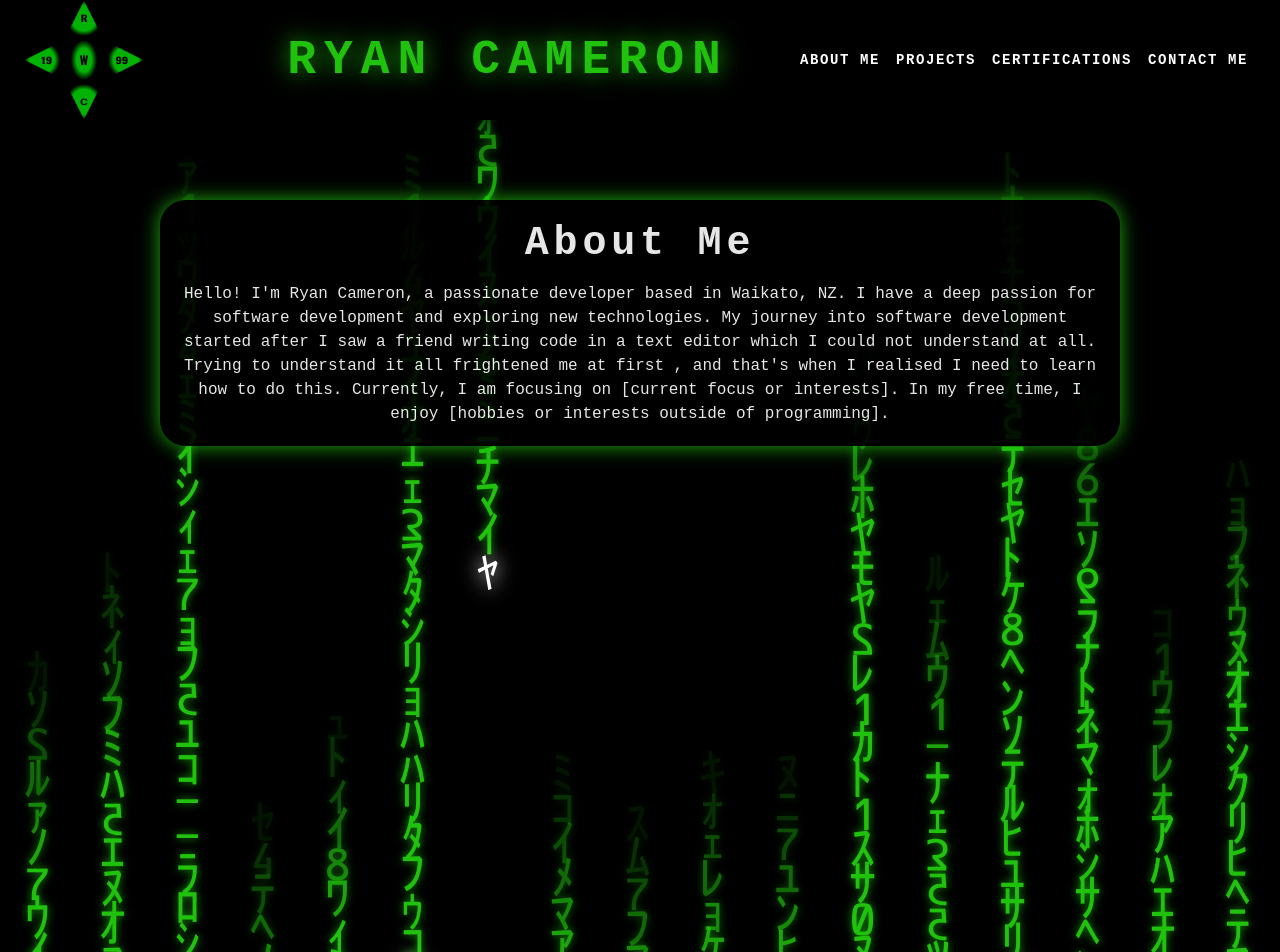
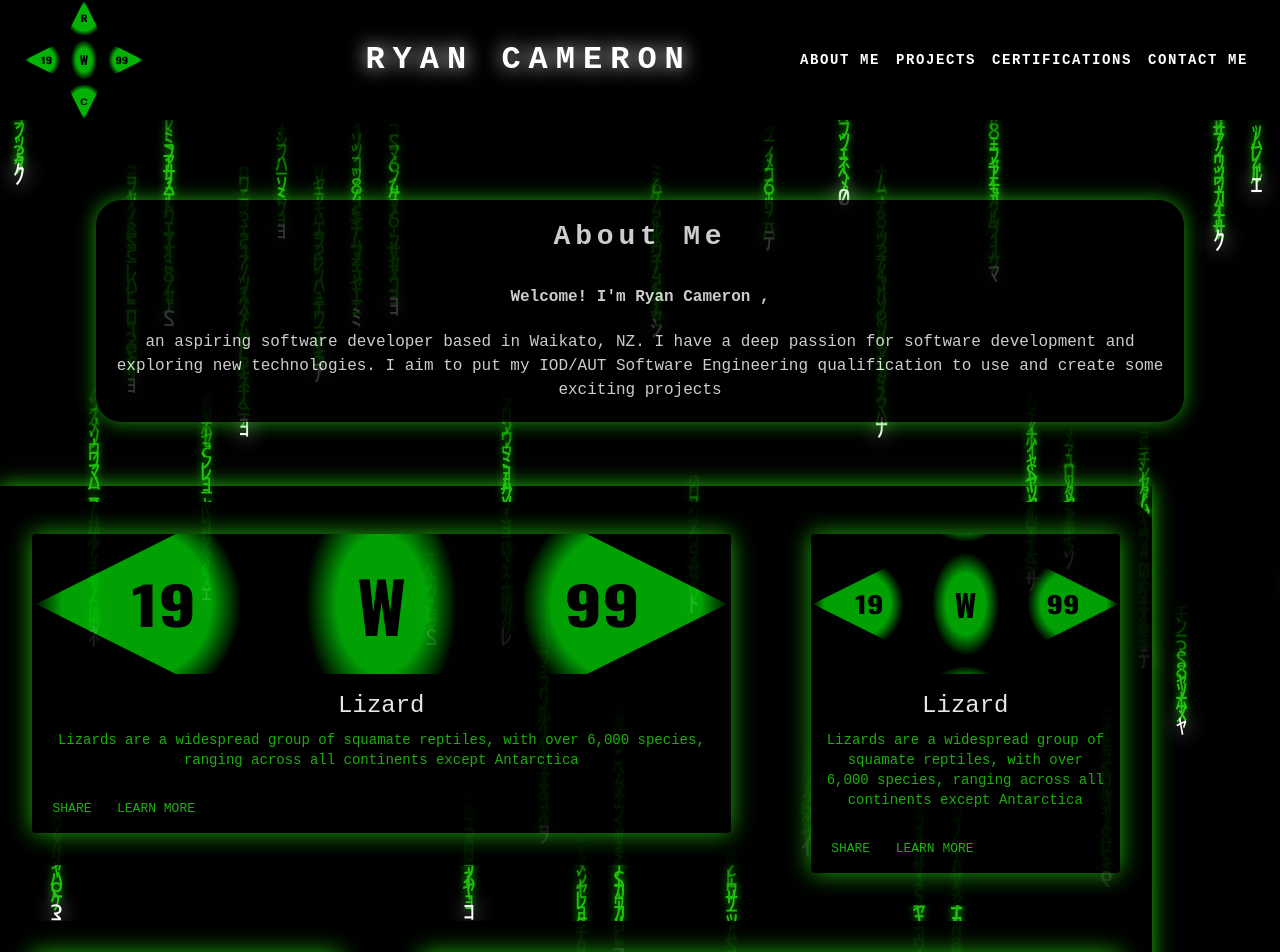
Before and after one commit to ryancameron555/PortfolioPage, a React (Vite) app in the folder portfolio/: page / in a window 1280 px wide. Shown: the top 952 px of the page. Before the commit the page ends 800 px from the top, so only its background shows below. Built offline with nearby package versions, Linux system fonts and the light colour scheme.

Commit message:
Edited background , added cards , edited aboutme . General structure

```diff
--- a/portfolio/src/App.jsx
+++ b/portfolio/src/App.jsx
@@ -1,23 +1,22 @@
 /** @format */
 
-import * as React from 'react';
 import { ThemeProvider } from '@mui/material/styles';
 import CssBaseline from '@mui/material/CssBaseline';
 import './App.css';
 import theme from './Styling/theme';
 import ResponsiveAppBar from './components/navbar/Navbar';
 import MatrixRain from './components/background/MatrixRain';
-import AboutMe from './components/ContentContainers/AboutMe';
+import AboutMe from './components/Content/AboutMe';
+import CardContainer from './components/containers/CardContainer';
 
 function App() {
   return (
     <ThemeProvider theme={theme}>
       <CssBaseline />
       <MatrixRain />
-      <div>
-        <ResponsiveAppBar />
-        <AboutMe />
-      </div>
+      <ResponsiveAppBar />
+      <AboutMe />
+      <CardContainer />
     </ThemeProvider>
   );
 }
--- a/portfolio/src/Styling/theme.jsx
+++ b/portfolio/src/Styling/theme.jsx
@@ -9,7 +9,7 @@ const theme = createTheme({
       main: '#20c20e', // Your primary color for matrix
     },
     secondary: {
-      main: '#f50057', // Your secondary color for matrix
+      main: '#ffffff',
     },
     background: {
       default: '#000000', // Default background color
@@ -23,19 +23,19 @@ const theme = createTheme({
   typography: {
     fontFamily: 'Roboto Mono, monospace', // Default font family
     h1: {
-      fontSize: '3rem',
+      fontSize: '2rem',
       fontFamily: 'inherit',
       fontWeight: 700,
       letterSpacing: '0.5rem',
     },
     h2: {
-      fontSize: '2.5rem',
+      fontSize: '1.75rem',
       fontFamily: 'inherit',
       fontWeight: 700,
       letterSpacing: '.3rem',
     },
     h4: {
-      fontSize: '2rem',
+      fontSize: '1.5',
       fontFamily: 'inherit',
       fontWeight: 700,
       letterSpacing: '.1rem',
--- /dev/null
+++ b/portfolio/src/components/Cards/projectA.jsx
@@ -0,0 +1,54 @@
+/** @format */
+
+import * as React from 'react';
+import Card from '@mui/material/Card';
+import CardActions from '@mui/material/CardActions';
+import CardContent from '@mui/material/CardContent';
+import CardMedia from '@mui/material/CardMedia';
+import Button from '@mui/material/Button';
+import Typography from '@mui/material/Typography';
+import { useTheme } from '@mui/material/styles';
+import PropTypes from 'prop-types';
+import logo from '../../assets/rwcLogo.svg';
+
+const ProjectA = ({ children }) => {
+  const theme = useTheme();
+  return (
+    <Card
+      sx={{
+        MaxWidth: '50%',
+        background: theme.palette.background.default,
+        margin: '3vh',
+        boxShadow: `0px 0px 25px ${theme.palette.primary.main}`,
+      }}
+    >
+      <CardMedia
+        sx={{
+          height: 140,
+        }}
+        image={logo}
+        title="green iguana"
+      />
+      <CardContent>
+        <Typography gutterBottom variant="h5" component="div">
+          Lizard
+        </Typography>
+        <Typography variant="body2" color="text.secondary">
+          Lizards are a widespread group of squamate reptiles, with over 6,000
+          species, ranging across all continents except Antarctica
+        </Typography>
+      </CardContent>
+      <CardActions>
+        <Button size="small">Share</Button>
+        <Button size="small">Learn More</Button>
+      </CardActions>
+      {children}
+    </Card>
+  );
+};
+
+ProjectA.propTypes = {
+  children: PropTypes.node.isRequired,
+};
+
+export default ProjectA;
--- /dev/null
+++ b/portfolio/src/components/Content/AboutMe.jsx
@@ -0,0 +1,28 @@
+/**
+ * eslint-disable react/no-unescaped-entities
+ *
+ * @format
+ */
+
+/** @format */
+
+import Typography from '@mui/material/Typography';
+import ContainerA from '../containers/ContainerA';
+
+function AboutMe() {
+  return (
+    <ContainerA>
+      <Typography variant="h2" gutterBottom>
+        About Me
+      </Typography>
+      <Typography variant="body1">
+        <h4>Welcome! I'm Ryan Cameron ,</h4> an aspiring software developer
+        based in Waikato, NZ. I have a deep passion for software development and
+        exploring new technologies. I aim to put my IOD/AUT Software Engineering
+        qualification to use and create some exciting projects
+      </Typography>
+    </ContainerA>
+  );
+}
+
+export default AboutMe;
--- a/portfolio/src/components/ContentContainers/AboutMe.jsx
+++ /dev/null
@@ -1,27 +0,0 @@
-/** @format */
-
-import * as React from 'react';
-import Typography from '@mui/material/Typography';
-import ContainerA from '../containers/ContainerA';
-
-function AboutMe() {
-  return (
-    <ContainerA>
-      <Typography variant="h2" gutterBottom>
-        About Me
-      </Typography>
-      <Typography variant="body1">
-        Hello! I'm Ryan Cameron, a passionate developer based in Waikato, NZ. I
-        have a deep passion for software development and exploring new
-        technologies. My journey into software development started after I saw a
-        friend writing code in a text editor which I could not understand at
-        all. Trying to understand it all frightened me at first , and that's
-        when I realised I need to learn how to do this. Currently, I am focusing
-        on [current focus or interests]. In my free time, I enjoy [hobbies or
-        interests outside of programming].
-      </Typography>
-    </ContainerA>
-  );
-}
-
-export default AboutMe;
--- a/portfolio/src/components/background/MatrixRain.jsx
+++ b/portfolio/src/components/background/MatrixRain.jsx
@@ -2,7 +2,7 @@
 import RainStream from './RainStream';
 
 const MatrixRain = () => {
-  const streamCount = Math.floor(window.innerWidth / 26);
+  const streamCount = Math.floor(window.innerWidth / 36);
   return (
     <div
       style={{
--- a/portfolio/src/components/background/RainStream.jsx
+++ b/portfolio/src/components/background/RainStream.jsx
@@ -70,7 +70,7 @@ const RainStream = () => {
       setTopPadding(topPadding + 44);
       setStream(getMutatedStream);
     }
-  }, 175);
+  }, 100);
 
   return (
     <div
@@ -83,7 +83,7 @@ const RainStream = () => {
         whiteSpace: 'nowrap',
         userSelect: 'none',
         textShadow: '0px 0px 8px rgba(32, 194, 14, 0.8)',
-        fontSize: 50,
+        fontSize: 25,
       }}
     >
       {stream.map((char, index) => (
--- /dev/null
+++ b/portfolio/src/components/containers/CardContainer.jsx
@@ -0,0 +1,90 @@
+/** @format */
+// Container which is centred on page with opacity. All text will be centred.
+// import { Box } from '@mui/material';
+// import PropTypes from 'prop-types';
+
+// const CardContainer = ({ children }) => {
+//   const theme = useTheme();
+//   return (
+//     <Box
+//       sx={{
+//         width: '85%',
+//         margin: '10vh auto', // Adjusted margin for vertical spacing
+//         padding: '20px',
+//         backgroundColor: theme.palette.background.default,
+//         textAlign: 'center',
+//         display: 'grid',
+//         flexDirection: 'column',
+//         justifyContent: 'center',
+//         alignItems: 'center',
+//         minHeight: '20vh',
+//         boxShadow: `0 0 20px ${theme.palette.primary.main}`,
+//         borderRadius: '2vw',
+//         opacity: '0.8',
+//       }}
+//     >
+//       <h2>My Projects</h2>
+//       {children}
+//     </Box>
+//   );
+// };
+
+// CardContainer.propTypes = {
+//   children: PropTypes.node.isRequired,
+// };
+
+// export default CardContainer;
+
+import { styled } from '@mui/material/styles';
+import Box from '@mui/material/Box';
+import Paper from '@mui/material/Paper';
+import Grid from '@mui/material/Grid';
+import { useTheme } from '@mui/material/styles';
+import ProjectA from '../Cards/projectA';
+
+const Item = styled(Paper)(({ theme }) => ({
+  backgroundColor: theme.palette.background.default,
+  opacity: '0.9',
+  ...theme.typography.body2,
+  padding: theme.spacing(1),
+  textAlign: 'center',
+  color: theme.palette.text.secondary,
+
+  borderRadius: '2vw',
+}));
+
+export default function CardContainer() {
+  const theme = useTheme();
+  return (
+    <Box
+      sx={{
+        flexGrow: 0,
+        width: '90%',
+        boxShadow: `0 0 20px ${theme.palette.primary.main}`,
+      }}
+    >
+      <Grid container spacing={2}>
+        <Grid item xs={6} md={8}>
+          <Item>
+            <ProjectA />
+          </Item>
+        </Grid>
+        <Grid item xs={6} md={4}>
+          <Item>
+            <ProjectA />
+          </Item>
+        </Grid>
+        <Grid item xs={6} md={4}>
+          <Item>
+            <ProjectA />
+          </Item>
+        </Grid>
+        <Grid item xs={6} md={8}>
+          <Item>
+            <ProjectA />
+          </Item>
+        </Grid>
+      </Grid>
+    </Box>
+  );
+}
--- a/portfolio/src/components/containers/ContainerA.jsx
+++ b/portfolio/src/components/containers/ContainerA.jsx
@@ -9,7 +9,7 @@ const ContainerA = ({ children }) => {
   return (
     <Box
       sx={{
-        width: '75%',
+        width: '85%',
         margin: '10vh auto', // Adjusted margin for vertical spacing
         padding: '20px',
         backgroundColor: theme.palette.background.default,
@@ -21,7 +21,7 @@ const ContainerA = ({ children }) => {
         minHeight: '20vh',
         boxShadow: `0 0 20px ${theme.palette.primary.main}`,
         borderRadius: '2vw',
-        opacity: '0.9',
+        opacity: '0.8',
       }}
     >
       {children}
--- a/portfolio/src/components/navbar/Navbar.jsx
+++ b/portfolio/src/components/navbar/Navbar.jsx
@@ -71,12 +71,12 @@ function ResponsiveAppBar() {
                 fontFamily: theme.typography.h1.fontFamily,
                 fontWeight: theme.typography.h1.fontWeight,
                 letterSpacing: theme.typography.h1.letterSpacing,
-                color: theme.palette.text.secondary,
+                color: theme.palette.text.primary,
                 textDecoration: 'none',
                 overflowWrap: 'break-word',
                 wordBreak: 'break-word',
                 maxWidth: { xs: '100%', md: 'auto' },
-                textShadow: '0px 0px 25px rgba(32, 194, 14, 0.9)', // Adjusted text shadow for permanent glow
+                textShadow: `0 0 20px ${theme.palette.secondary.main}`, // Adjusted text shadow for permanent glow
               }}
             >
               {myName}
@@ -95,7 +95,9 @@ function ResponsiveAppBar() {
               aria-haspopup="true"
               onClick={handleOpenNavMenu}
               color="inherit"
-              sx={{ color: theme.palette.text.primary }}
+              sx={{
+                color: theme.palette.primary.main,
+              }}
             >
               <MenuIcon />
             </IconButton>
@@ -115,6 +117,13 @@ function ResponsiveAppBar() {
               onClose={handleCloseNavMenu}
               sx={{
                 display: { xs: 'block', md: 'none' },
+                maxWidth: '100%',
+                maxHeight: '100%',
+                '& .MuiPaper-root': {
+                  backgroundColor: theme.palette.background.default,
+                  padding: theme.spacing(2),
+                  boxShadow: `0 0 20px ${theme.palette.primary.main}`,
+                },
               }}
             >
               {pages.map((page) => (
```
